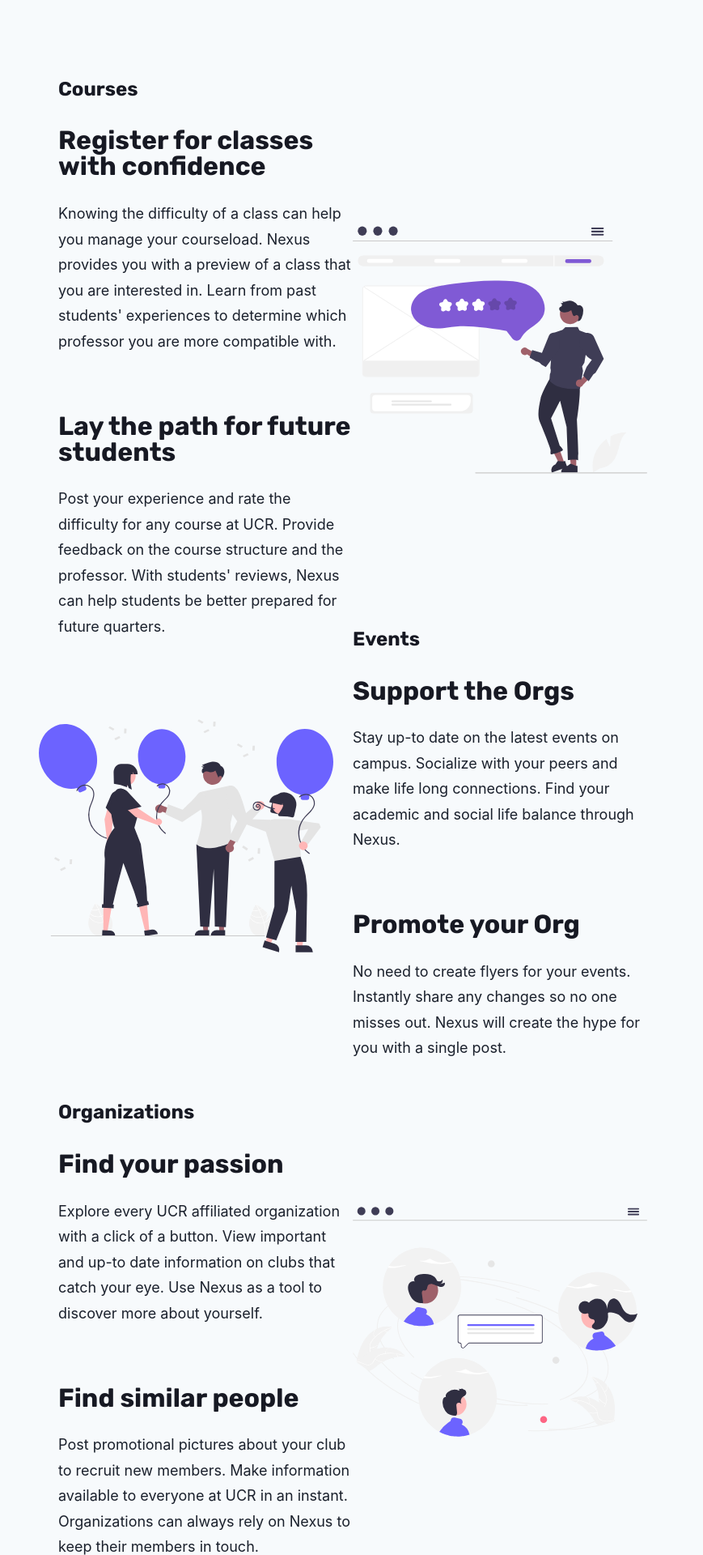
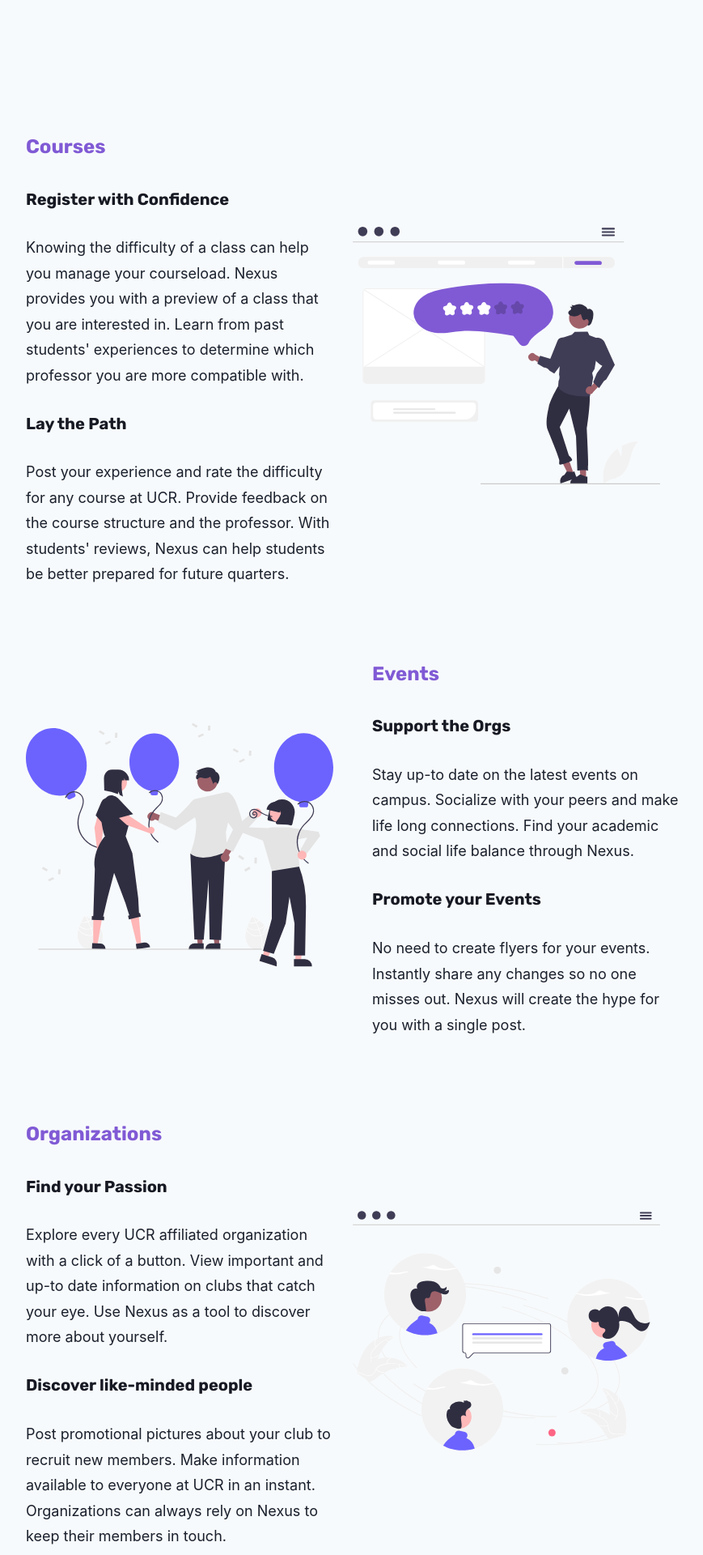
Before and after one commit to rajbirjohar/Nexus, a Next.js app: page / in a window 1280 px wide. Shown: the part 560-2480 px from the top of the page at 81% size, without its empty margins (216-1085 px from the left). Built offline with nearby package versions, Linux system fonts and the light colour scheme; no server answers.

Commit message:
:nail_care: Fixed some css styling for mobile layout and increased width

```diff
--- a/pages/index.tsx
+++ b/pages/index.tsx
@@ -20,57 +20,57 @@
         <div className={styles.heroImage}>
           <Image
             src={'/assets/information.svg'}
-            height={500}
-            width={500}
+            height={400}
+            width={400}
             alt="Hero Image"
           />
         </div>
         <div className={styles.content}>
-          <h1>Nexus @ UCR</h1>
+          <h1 className={styles.title}>Nexus @ UCR</h1>
           <h3 className={styles.subtitle}>Where Information Gathers</h3>
           {session && (
             <>
               {isConnected ? (
                 // Display this message when the user has successfully logged in
                 // AND connected to our database
-                <h3>
+                <h4>
                   Hi, {session.user.name}! Let&#39;s learn something new today.
-                </h3>
+                </h4>
               ) : (
-                <h3>
+                <h4>
                   Oops. Something went wrong when trying to log you in
                   pertaining to our database. Please try again or let us know if
                   this persists.
-                </h3>
+                </h4>
               )}
             </>
           )}
         </div>
       </section>
 
-      <section className={styles.hero}>
+      <section className={styles.heroreverse}>
         <div className={styles.content}>
-          <h3>Courses</h3>
-          <h1>Register for classes with confidence</h1>
+          <h3 className={styles.sectiontitle}>Courses</h3>
+          <h4>Register with Confidence</h4>
           <p>
-            Knowing the difficulty of a class can help you manage your courseload.
-            Nexus provides you with a preview of a class that you are interested in.
-            Learn from past students' experiences to determine which professor
-            you are more compatible with.
+            Knowing the difficulty of a class can help you manage your
+            courseload. Nexus provides you with a preview of a class that you
+            are interested in. Learn from past students' experiences to
+            determine which professor you are more compatible with.
           </p>
-          <br/>
-          <h1>Lay the path for future students</h1>
+          <h4>Lay the Path</h4>
           <p>
             Post your experience and rate the difficulty for any course at UCR.
-            Provide feedback on the course structure and the professor.
-            With students' reviews, Nexus can help students be better prepared for future quarters.
+            Provide feedback on the course structure and the professor. With
+            students' reviews, Nexus can help students be better prepared for
+            future quarters.
           </p>
         </div>
         <div className={styles.heroImage}>
           <Image
             src={'/assets/feedback.svg'}
-            height={500}
-            width={500}
+            height={400}
+            width={400}
             alt="Hero Image"
           />
         </div>
@@ -80,51 +80,50 @@
         <div className={styles.heroImage}>
           <Image
             src={'/assets/partying.svg'}
-            height={500}
-            width={500}
+            height={400}
+            width={400}
             alt="Hero Image"
           />
         </div>
         <div className={styles.content}>
-          <h3>Events</h3>
-          <h1>Support the Orgs</h1>
+          <h3 className={styles.sectiontitle}>Events</h3>
+          <h4>Support the Orgs</h4>
           <p>
-            Stay up-to date on the latest events on campus.
-            Socialize with your peers and make life long connections.
-            Find your academic and social life balance through Nexus.
+            Stay up-to date on the latest events on campus. Socialize with your
+            peers and make life long connections. Find your academic and social
+            life balance through Nexus.
           </p>
-          <br/>
-          <h1>Promote your Org</h1>
+          <h4>Promote your Events</h4>
           <p>
-            No need to create flyers for your events.
-            Instantly share any changes so no one misses out.
-            Nexus will create the hype for you with a single post.
+            No need to create flyers for your events. Instantly share any
+            changes so no one misses out. Nexus will create the hype for you
+            with a single post.
           </p>
         </div>
       </section>
 
-      <section className={styles.hero}>
+      <section className={styles.heroreverse}>
         <div className={styles.content}>
-          <h3>Organizations</h3>
-          <h1>Find your passion</h1>
+          <h3 className={styles.sectiontitle}>Organizations</h3>
+          <h4>Find your Passion</h4>
           <p>
             Explore every UCR affiliated organization with a click of a button.
-            View important and up-to date information on clubs that catch your eye.
-            Use Nexus as a tool to discover more about yourself.
+            View important and up-to date information on clubs that catch your
+            eye. Use Nexus as a tool to discover more about yourself.
           </p>
-          <br/>
-          <h1>Find similar people</h1>
+          <h4>Discover like-minded people</h4>
           <p>
             Post promotional pictures about your club to recruit new members.
             Make information available to everyone at UCR in an instant.
-            Organizations can always rely on Nexus to keep their members in touch.
+            Organizations can always rely on Nexus to keep their members in
+            touch.
           </p>
         </div>
         <div className={styles.heroImage}>
           <Image
             src={'/assets/community.svg'}
-            height={500}
-            width={500}
+            height={400}
+            width={400}
             alt="Hero Image"
           />
         </div>
--- a/styles/globals.css
+++ b/styles/globals.css
@@ -10,7 +10,7 @@
   --gap-med: 1.5rem;
   --small-gap: 4rem;
   --big-gap: 4rem;
-  --main-content: 50rem;
+  --main-content: 55rem;
   --radius-sm: 5px;
   --radius: 8px;
   --inline-radius: 5px;
--- a/styles/header.module.css
+++ b/styles/header.module.css
@@ -22,7 +22,7 @@
 .innernav {
   display: flex;
   margin: 0 auto;
-  width: 75rem;
+  width: 60rem;
   align-items: center;
   justify-content: space-between;
 }
--- a/styles/index.module.css
+++ b/styles/index.module.css
@@ -1,17 +1,27 @@
-.hero {
+.hero,
+.heroreverse {
+  margin: 0 auto;
+  max-width: var(--main-content);
   display: flex;
   align-items: center;
   justify-content: space-evenly;
-  height: 75vh;
+  min-height: 75vh;
 }
 
 .heroImage {
+  display: flex;
   flex: 1;
+  margin: 0 var(--gap-med);
 }
 
 .content {
   flex: 1;
   margin-left: var(--gap-med);
+}
+
+.title,
+.sectiontitle {
+  color: var(--purple-500);
 }
 
 .subtitle {
@@ -21,12 +31,18 @@
 @media (max-width: 868px) {
   .hero {
     flex-direction: column-reverse;
+    justify-content: space-evenly;
+    align-items: center;
+  }
+  .heroreverse {
+    flex-direction: column;
     justify-content: center;
     align-items: center;
-    margin-top: 2rem;
   }
   .content {
     margin-left: 0;
-    flex: 0;
+  }
+  .heroImage {
+    margin: 0;
   }
 }
```
